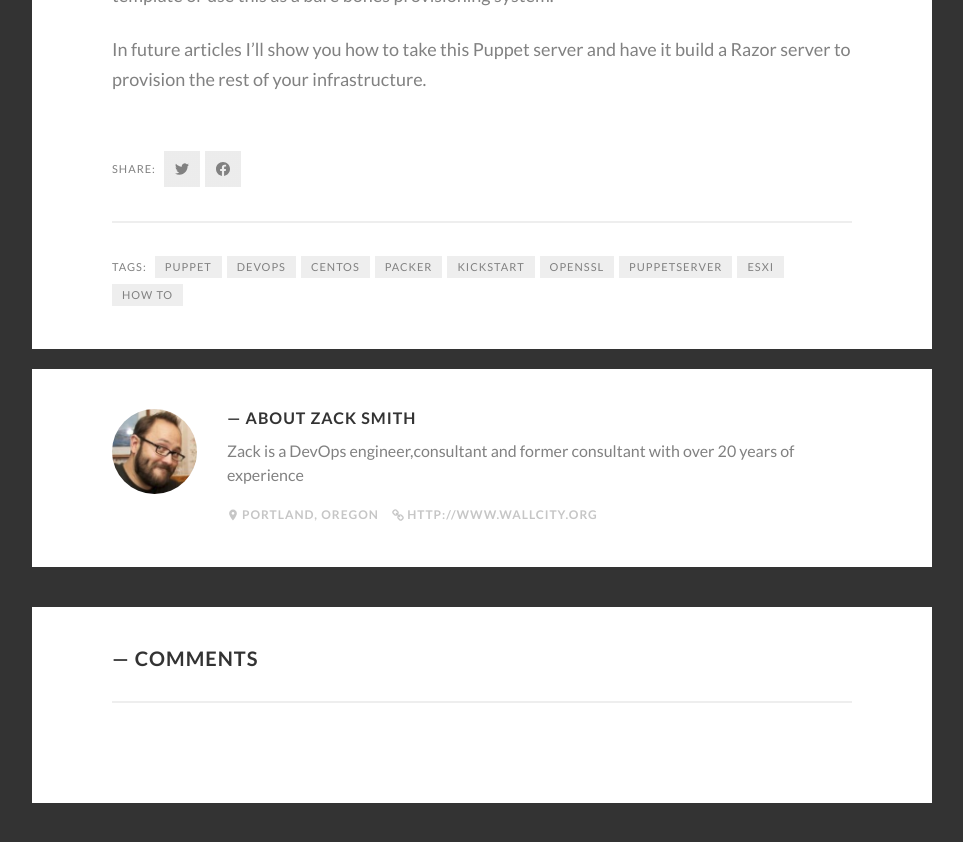
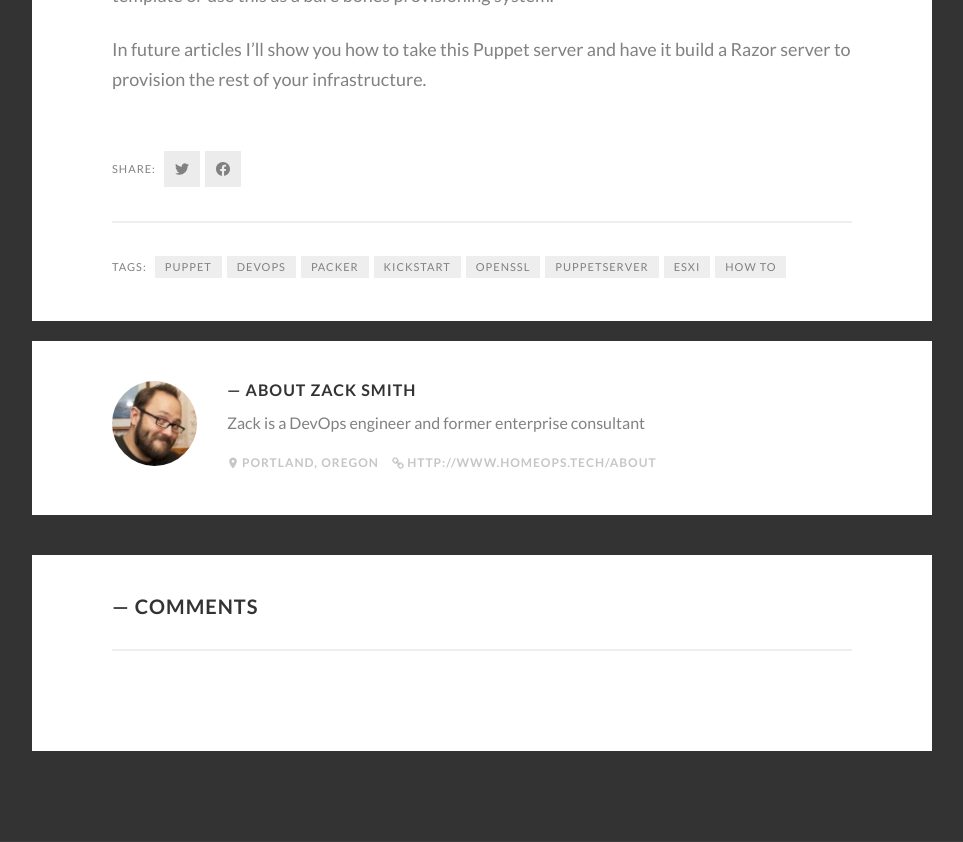
Before and after one commit to homeops-tech/homeops-tech.github.io, a Jekyll site: the page built from _posts/2020-01-20-Provision-Puppetserver-with-Packer.md, in a window 1280 px wide and 900 px high, scrolled down 11141 px. Shown: the top 842 px of the window, without its empty margins (8-971 px from the left). Built offline with Jekyll 4.4.1, drawn with Linux system fonts in a browser that asks for light colours; comment, search, counter and statistics services are not loaded; some of the changed text lies outside the part shown.

Commit message:
Fix meta

```diff
--- a/_config.yml
+++ b/_config.yml
@@ -44,8 +44,8 @@ google_analytics: "UA-189292666-1"
 
 # Author information - author info at the bottom of the post
 author_name: "Zack Smith"
-author_bio: "Zack is a DevOps engineer,consultant and former consultant with over 20 years of experience"
-author_url:  "http://www.wallcity.org"
+author_bio: "Zack is a DevOps engineer and former enterprise consultant"
+author_url:  "http://www.homeops.tech/about"
 author_location: "Portland, Oregon"
 author_image: /images/authorimage.png
 
--- a/_posts/2020-01-20-Provision-Puppetserver-with-Packer.md
+++ b/_posts/2020-01-20-Provision-Puppetserver-with-Packer.md
@@ -3,7 +3,7 @@ layout: post
 title:  "Provision Puppetserver with Packer"
 date:   2020-01-01
 image: /images/posts/puppet.jpg
-tags: [puppet, devops,centos,packer,kickstart,openssl,puppetserver,esxi,how to]
+tags: [puppet,devops,packer,kickstart,openssl,puppetserver,esxi,how to]
 ---
 
 When I left Puppet a year ago I decided to move off of the [Puppet Enterprise](https://puppet.com/products/puppet-enterprise/) Install I had been upgrading throughout my [7 year tenure](https://www.linkedin.com/in/acidprime/) at Puppet.  I realized I didn't need to keep up to date with the latest commercial features anymore. It gave me a long over due opportunity to setup a bare bones puppetserver. I try to use the best tools for the job and Puppet is normally one of the best configuration management solutions when you use it right. Puppet is thus one of the first servers I provision. Given its central role Puppet itself needs to be easily automated and upgraded over time. Frankly this is something most admins dont do enough of. In this how to, I will walk you through how I provision puppet server with [Packer](https://learn.hashicorp.com/packer).
```
